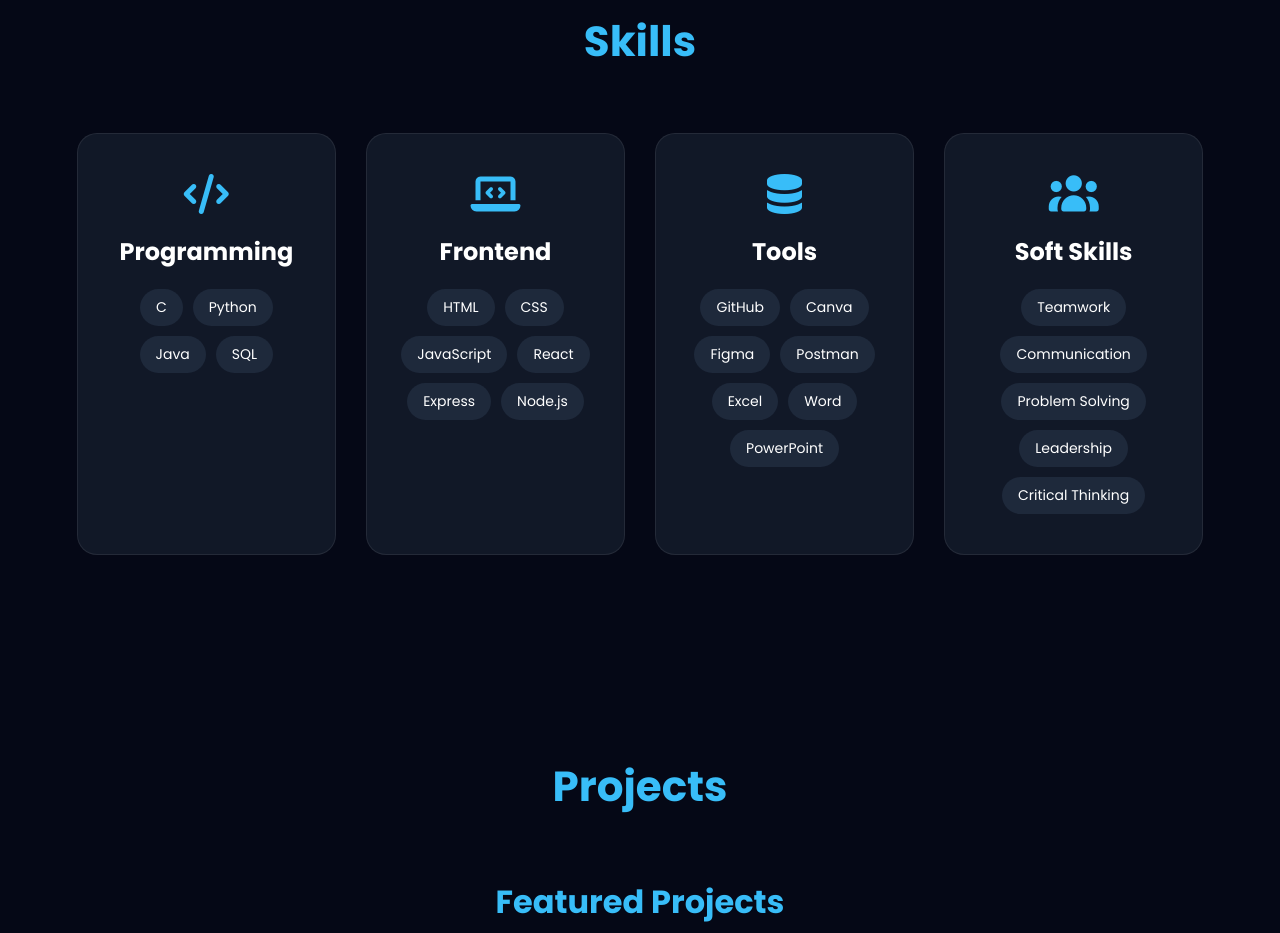
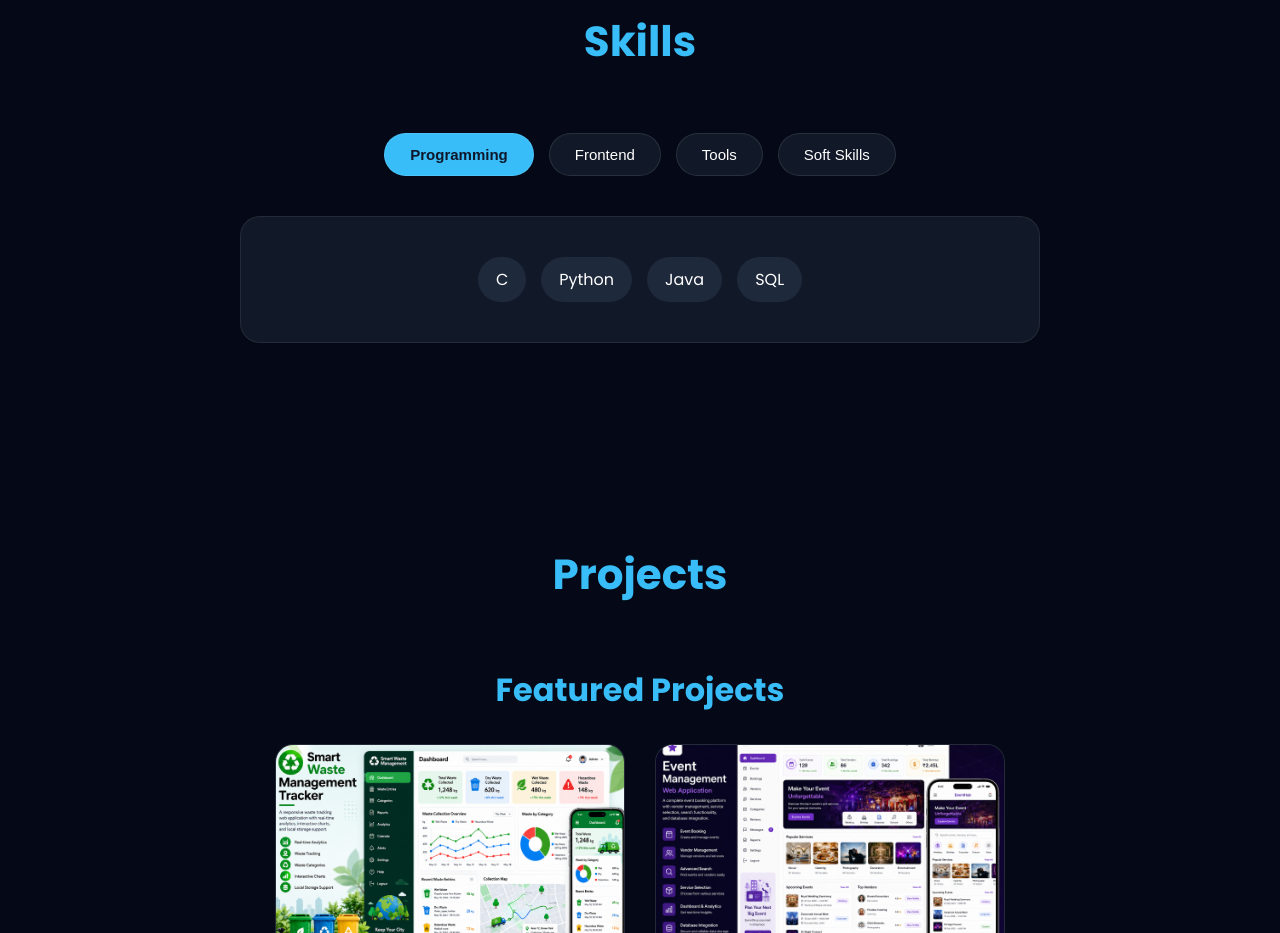
Before and after one commit to yokeshkumar-YK/portfolio-react, a React (Vite) app: page / in a window 1280 px wide. Shown: the part 1620-2553 px from the top of the page. Built offline with nearby package versions, Linux system fonts and the light colour scheme.

Commit message:
VERSION 3 : Added to do list link and change ui of Skill section

```diff
--- a/src/components/Projects/Projects.jsx
+++ b/src/components/Projects/Projects.jsx
@@ -34,7 +34,7 @@ const Projects = () => {
       image: "/images/todo-app.png",
       description:
         "Task management application with local storage functionality.",
-      demo: "https://your-demo-link.com",
+      demo: "https://todo-master-yk.netlify.app/",
     },
   ];
 
--- a/src/components/Skills/Skills.css
+++ b/src/components/Skills/Skills.css
@@ -1,124 +1,74 @@
-
-.skills-container {
-  display: grid;
-
-  grid-template-columns: repeat(auto-fit, minmax(250px, 1fr));
-
-  gap: 30px;
+.skills-tabs {
+  display: flex;
+  justify-content: center;
+  flex-wrap: wrap;
+  gap: 15px;
+  margin: 40px 0;
 }
 
-.skill-card {
+.tab-btn {
   background: #111827;
+  color: white;
+  border: 1px solid rgba(255, 255, 255, 0.1);
 
-  padding: 40px 30px;
+  padding: 12px 25px;
+  border-radius: 30px;
+  cursor: pointer;
 
-  text-align: center;
+  font-size: 15px;
+  transition: all 0.3s ease;
+}
 
+.tab-btn:hover {
+  border-color: #38bdf8;
+}
+
+.tab-btn.active {
+  background: #38bdf8;
+  color: #0f172a;
+  font-weight: 600;
+}
+
+.skills-content {
+  max-width: 800px;
+  margin: auto;
+
+  background: #111827;
+  padding: 40px;
   border-radius: 20px;
 
   border: 1px solid rgba(255, 255, 255, 0.08);
-
-  transition: all 0.3s ease;
-}
-
-.skill-card:hover {
-  transform: translateY(-10px);
-
-  border-color: #38bdf8;
-
-  box-shadow: 0 0 20px rgba(56, 189, 248, 0.2);
-}
-
-.skill-card i {
-  font-size: 40px;
-
-  color: #38bdf8;
-
-  margin-bottom: 20px;
-}
-
-.skill-card h3 {
-  margin-bottom: 20px;
-
-  font-size: 24px;
 }
 
 .skill-tags {
   display: flex;
-
   flex-wrap: wrap;
-
   justify-content: center;
-
-  gap: 10px;
-
-  margin-top: 15px;
+  gap: 15px;
 }
 
 .skill-tags span {
   background: #1e293b;
-
   color: white;
 
-  padding: 8px 16px;
-
-  border-radius: 20px;
-
-  font-size: 14px;
+  padding: 10px 18px;
+  border-radius: 25px;
 
   transition: all 0.3s ease;
 }
 
 .skill-tags span:hover {
   background: #38bdf8;
-
   transform: translateY(-3px);
 }
 
-@media (max-width: 1024px) {
-  .about-card {
-    min-width: 75%;
-    max-width: 75%;
+@media (max-width: 768px) {
+  .skills-content {
+    padding: 25px;
+  }
+
+  .tab-btn {
+    padding: 10px 18px;
+    font-size: 14px;
   }
 }
-
-@media (max-width: 768px) {
-  .about-card {
-    min-width: 94%;
-    max-width: 94%;
-
-    padding: 28px;
-  }
-
-  .about-btn {
-    width: 45px;
-    height: 45px;
-  }
-
-  .skills-container {
-    grid-template-columns: 1fr;
-  }
-
-  .skill-card {
-    padding: 30px 22px;
-  }
-}
-
-@media (max-width: 480px) {
-  .about-card h3 {
-    font-size: 20px;
-  }
-
-  .about-card p {
-    font-size: 14px;
-  }
-
-  .skill-card h3 {
-    font-size: 20px;
-  }
-
-  .skill-tags span {
-    font-size: 13px;
-    padding: 7px 14px;
-  }
-}
--- a/src/components/Skills/Skills.jsx
+++ b/src/components/Skills/Skills.jsx
@@ -1,68 +1,67 @@
+import { useState } from "react";
 import "./Skills.css";
+
 const Skills = () => {
+  const [activeTab, setActiveTab] = useState("Programming");
+
+  const skillsData = {
+    Programming: ["C", "Python", "Java", "SQL"],
+
+    Frontend: [
+      "HTML",
+      "CSS",
+      "JavaScript",
+      "React",
+      "Express",
+      "Node.js",
+    ],
+
+    Tools: [
+      "GitHub",
+      "Canva",
+      "Figma",
+      "Postman",
+      "Excel",
+      "Word",
+      "PowerPoint",
+    ],
+
+    "Soft Skills": [
+      "Teamwork",
+      "Communication",
+      "Problem Solving",
+      "Leadership",
+      "Critical Thinking",
+    ],
+  };
+
   return (
     <section className="skills section" id="skills">
       <div className="section-title">
         <h2>Skills</h2>
       </div>
 
-      <div className="skills-container">
-        <div className="skill-card">
-          <i className="fa-solid fa-code"></i>
+      {/* Tabs */}
+      <div className="skills-tabs">
+        {Object.keys(skillsData).map((tab) => (
+          <button
+            key={tab}
+            className={`tab-btn ${
+              activeTab === tab ? "active" : ""
+            }`}
+            onClick={() => setActiveTab(tab)}
+          >
+            {tab}
+          </button>
+        ))}
+      </div>
 
-          <h3>Programming</h3>
-
-          <div className="skill-tags">
-            <span>C</span>
-            <span>Python</span>
-            <span>Java</span>
-            <span>SQL</span>
-          </div>
-        </div>
-
-        <div className="skill-card">
-          <i className="fa-solid fa-laptop-code"></i>
-
-          <h3>Frontend</h3>
-
-          <div className="skill-tags">
-            <span>HTML</span>
-            <span>CSS</span>
-            <span>JavaScript</span>
-            <span>React</span>
-            <span>Express</span>
-            <span>Node.js</span>
-          </div>
-        </div>
-
-        <div className="skill-card">
-          <i className="fa-solid fa-database"></i>
-
-          <h3>Tools</h3>
-
-          <div className="skill-tags">
-            <span>GitHub</span>
-            <span>Canva</span>
-            <span>Figma</span>
-            <span>Postman</span>
-            <span>Excel</span>
-            <span>Word</span>
-            <span>PowerPoint</span>
-          </div>
-        </div>
-
-        <div className="skill-card">
-          <i className="fa-solid fa-users"></i>
-
-          <h3>Soft Skills</h3>
-
-          <div className="skill-tags">
-            <span>Teamwork</span>
-            <span>Communication</span>
-            <span>Problem Solving</span>
-            <span>Leadership</span>
-            <span>Critical Thinking</span>
-          </div>
+      {/* Active Content */}
+      <div className="skills-content">
+        <div className="skill-tags">
+          {skillsData[activeTab].map((skill) => (
+            <span key={skill}>{skill}</span>
+          ))}
         </div>
       </div>
     </section>
```
